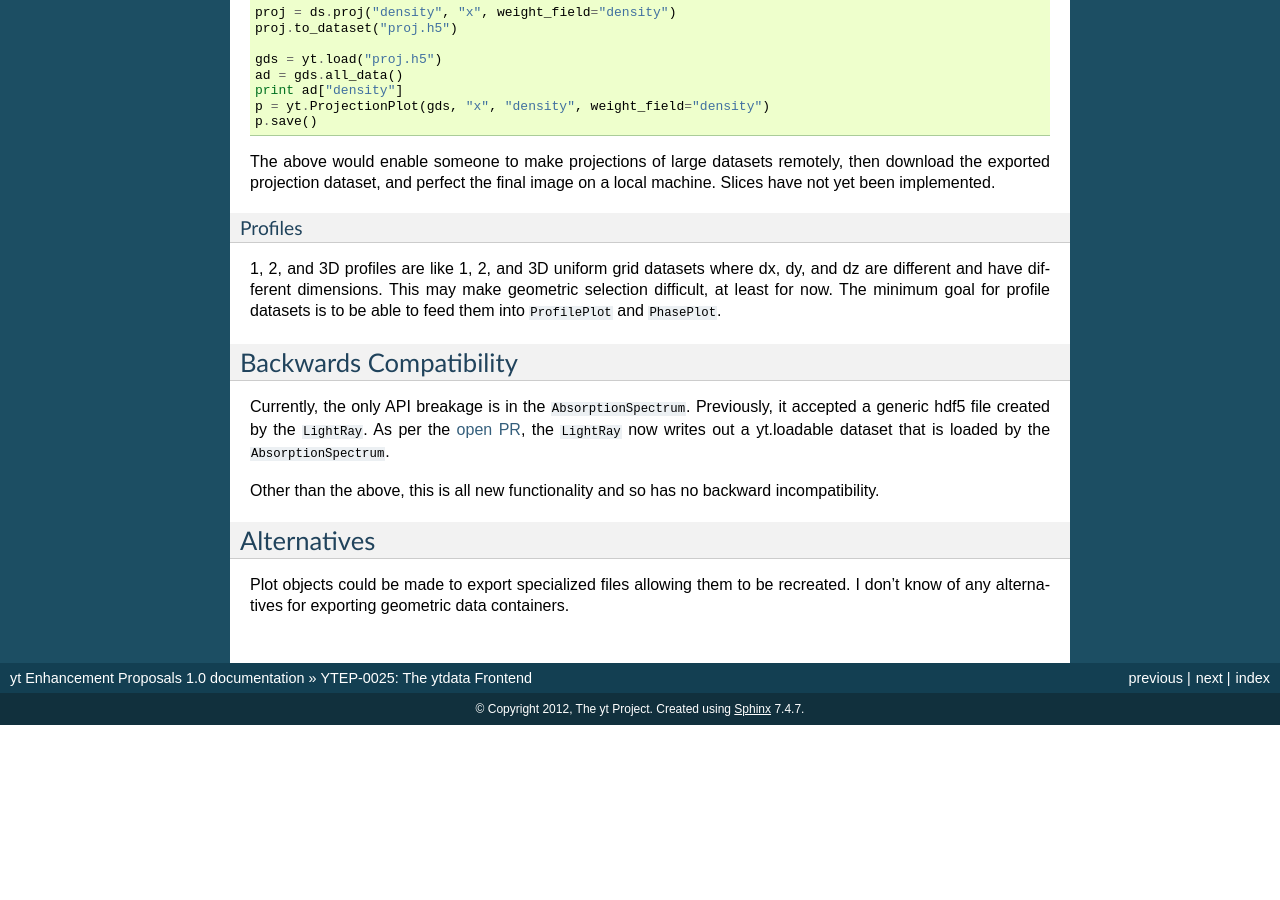
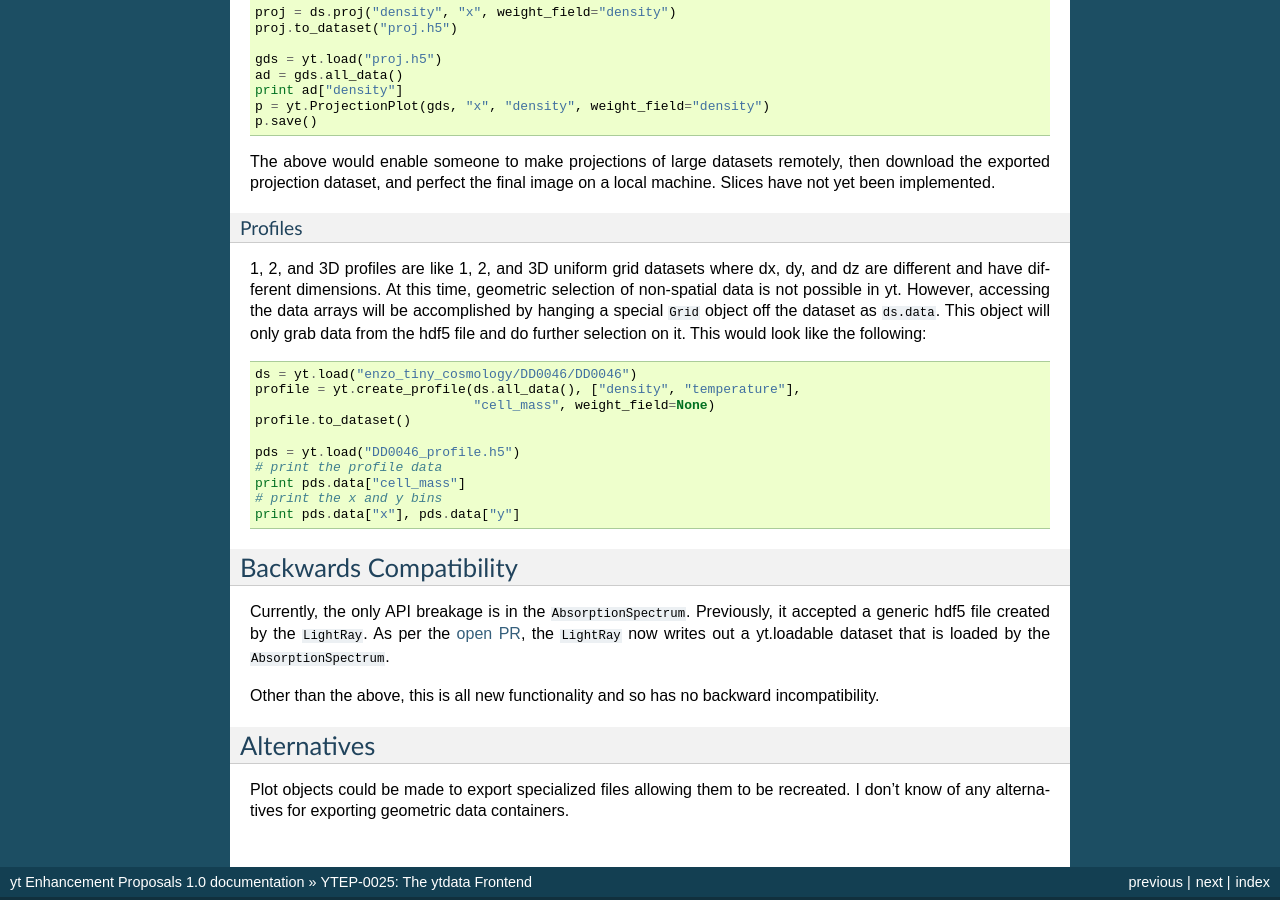
Before and after one commit to yt-project/ytep, a Sphinx documentation site: the page built from source/YTEPs/YTEP-0025.rst, in a window 1280 px wide and 900 px high, scrolled down 2051 px. Built offline with Sphinx 7.4.7, drawn with Linux system fonts in a browser that asks for light colours; formulas are drawn with MathJax 3; before the commit the page ends 2776 px from its top, so only the background shows below that.

Commit message:
Adding discussion of how to deal with profile data.

```diff
--- a/source/YTEPs/YTEP-0025.rst
+++ b/source/YTEPs/YTEP-0025.rst
@@ -146,9 +146,24 @@ Profiles
 %%%%%%%%
 
 1, 2, and 3D profiles are like 1, 2, and 3D uniform grid datasets where dx, dy,
-and dz are different and have different dimensions.  This may make geometric
-selection difficult, at least for now.  The minimum goal for profile datasets
-is to be able to feed them into ``ProfilePlot`` and ``PhasePlot``.
+and dz are different and have different dimensions.  At this time, geometric
+selection of non-spatial data is not possible in yt.  However, accessing the
+data arrays will be accomplished by hanging a special ``Grid`` object off the
+dataset as ``ds.data``.  This object will only grab data from the hdf5 file
+and do further selection on it.  This would look like the following:
+
+.. code-block:: python
+
+   ds = yt.load("enzo_tiny_cosmology/DD0046/DD0046")
+   profile = yt.create_profile(ds.all_data(), ["density", "temperature"],
+                               "cell_mass", weight_field=None)
+   profile.to_dataset()
+
+   pds = yt.load("DD0046_profile.h5")
+   # print the profile data
+   print pds.data["cell_mass"]
+   # print the x and y bins
+   print pds.data["x"], pds.data["y"]
 
 Backwards Compatibility
 -----------------------
```
